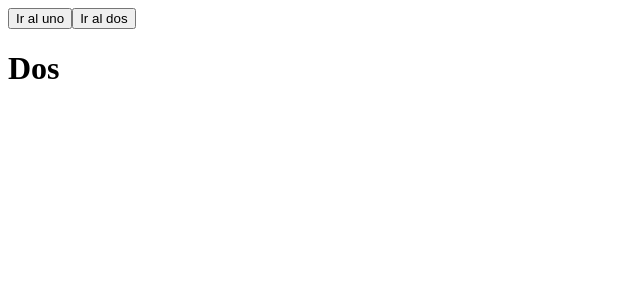
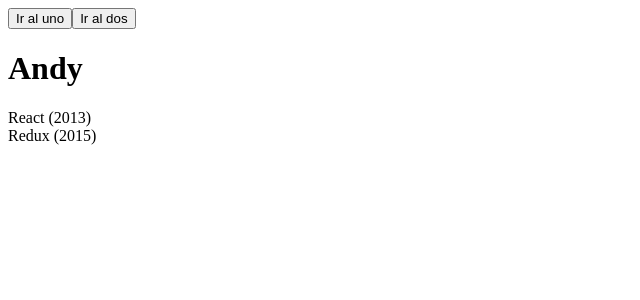
Before and after one commit to sergio-usma/React-redux-test, a React (Create React App) app: page /dos in a window 1280 px wide. Shown: the top 300 px of the page, without its empty margins (0-640 px from the left). Built offline with nearby package versions, Linux system fonts and the light colour scheme.

Commit message:
Modified Array

```diff
--- a/src/components/Dos.jsx
+++ b/src/components/Dos.jsx
@@ -1,9 +1,16 @@
 import React from 'react'
+import { useSelector } from 'react-redux';
 
 const Dos = () => {
+    const miNombreAhora = useSelector(state => state.unValor.miNombre)
+    const miArrayAhora = useSelector(state => state.unValor.bibliotecas)
     return (
         <div>
-            <h1>Dos</h1>
+            <h1>{ miNombreAhora}</h1>
+            {miArrayAhora.map(valor =>
+                <div> {valor.nombre} ({valor.inicio})
+                </div>
+            )}
         </div>
     )
 }
--- a/src/components/Uno.jsx
+++ b/src/components/Uno.jsx
@@ -1,6 +1,6 @@
 import React from "react";
 import { useDispatch, useSelector } from "react-redux";
-import { guardarMinombre, incrementarPuntuacion } from "../redux/slices";
+import { guardarMinombre, incrementarPuntuacion, modificarUnValor } from "../redux/slices";
 
 const Uno = () => {
   const dispatch = useDispatch();
@@ -16,7 +16,11 @@
   };
 
   const modificarArray = () => {
-    dispatch(incrementarPuntuacion());
+    dispatch(modificarUnValor({
+        indice:0,
+        nuevoNombre: 'React',
+        nuevoInicio: 'Mayo de 2013'
+    }));
   };
 
   return (
--- a/src/redux/slices.js
+++ b/src/redux/slices.js
@@ -14,6 +14,11 @@
     guardarMinombre: (state, action) => {
       state.miNombre = action.payload;
     },
+    modificarUnValor:(state, action) => {
+        const { indice, nuevoNombre, nuevoInicio } = action.payload
+        state.bibliotecas[indice].nombre = nuevoNombre;
+        state.bibliotecas[indice].inicio = nuevoInicio;
+    }
   },
 });
 
@@ -27,5 +32,5 @@
   },
 });
 
-export const { guardarMinombre } = origenSlice.actions;
+export const { guardarMinombre, modificarUnValor } = origenSlice.actions;
 export const { incrementarPuntuacion } = otroSlice.actions;
```
